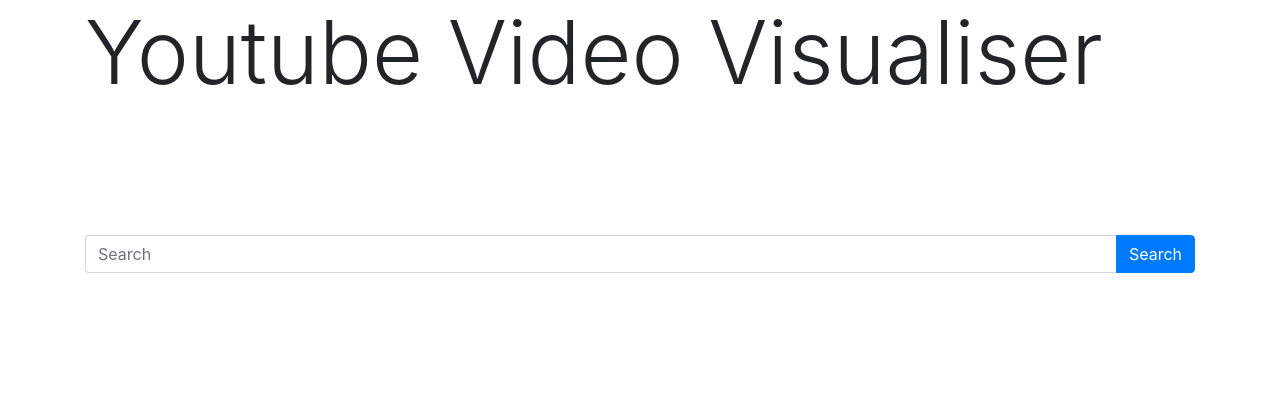
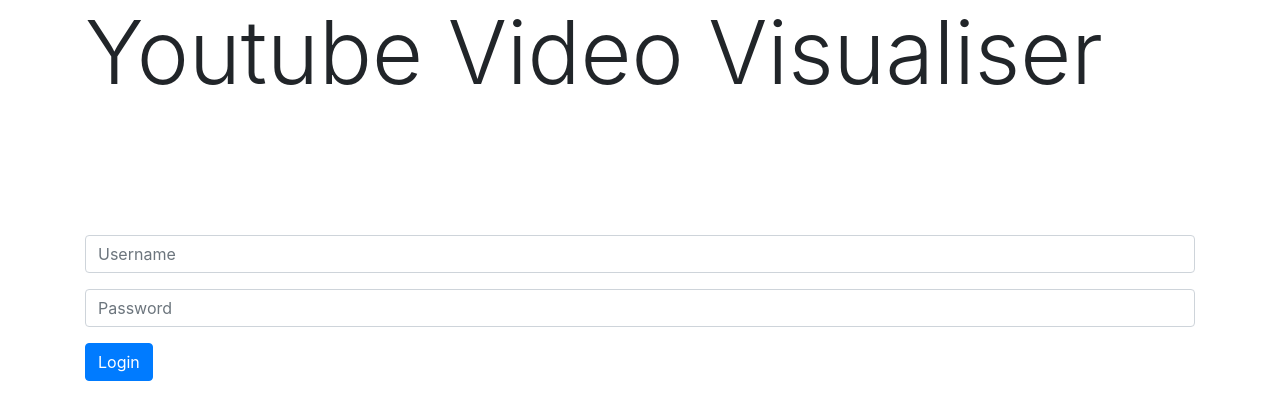
Before and after one commit to rmit-s3235319-leon-wang/assign2, a PHP site: page /login.php in a window 1280 px wide. Shown: the part 97-517 px from the top of the page. Run offline with PHP 8.4, Linux system fonts and the light colour scheme.

Commit message:
basic login page and rows for video display

```diff
--- a/login.php
+++ b/login.php
@@ -23,45 +23,16 @@
 		</div>
 	</div>
 	<div class="container">
-		<form action="" method="GET">
-			<div class="input-group">
-				<input type="text" name="searchBar" id="searchBar" placeholder="Search" autocomplete="off" class="form-control">
-				<input type="hidden" name="searchInput" id="searchInput">
-				<div class="input-group-append">
-					<button type="submit" class="btn btn-primary" id="search">Search</button>
-				</div>
+		<form action="search.php" method="POST" class="mb-5">
+			<div class="form-group">
+				<input type="text" name="username" id="username" placeholder="Username" autocomplete="off" class="form-control">
+			</div>
+			<div class="form-group">
+				<input type="text" name="password" id="password" placeholder="Password" autocomplete="off" class="form-control">
+			</div>
+			<button class="btn btn-primary">Login</button>
 			</div>
 		</form>
 	</div>
-	<script type="text/javascript">
-		document.getElementById('search').addEventListener("click",searchVideo);
-
-		function searchVideo(){
-			var searchItem = document.getElementById('searchBar').value;
-			document.getElementById('searchInput').value = searchItem;
-		}
-	</script>
-<?php
-	$keyword='';
-	if(isset($_GET['searchInput'])){
-		$keyword = $_GET['searchInput'];
-	}
-	if(!empty($keyword)){
-		$API_key = 'AIzaSyC-bz33drTNC_vAe7YB1LpdzFHivbYTk7Y';
-		$maxResults = 10;
-		$videoList = json_decode(file_get_contents('https://www.googleapis.com/youtube/v3/search?order=viewCount&part=snippet&q='.$keyword.'&maxResults='.$maxResults.'&key='.$API_key));
-
-		foreach($videoList->items as $item){
-			if(isset($item->id->videoId)){
-							$viewCount = json_decode(file_get_contents('https://www.googleapis.com/youtube/v3/videos?part=statistics&id=' .$item->id->videoId.'&key='.$API_key.''));
-			echo '<div class="youtube-video">
-			<iframe width="280" height="150" src="https://www.youtube.com/embed/'.$item->id->videoId.'" frameborder="0" allowfullscreen></iframe>
-			<h2>'. $item->snippet->title .'</h2>
-			<h1>'.$viewCount->items[0]->statistics->viewCount.'</h1><h1>'.$viewCount->items[0]->statistics->likeCount.'</h1>
-			</div>';
-			}
-	}
-}
-?>
 </body>
 </html>
```
Also changed, not shown: search.php (added, +69 -0 lines).
